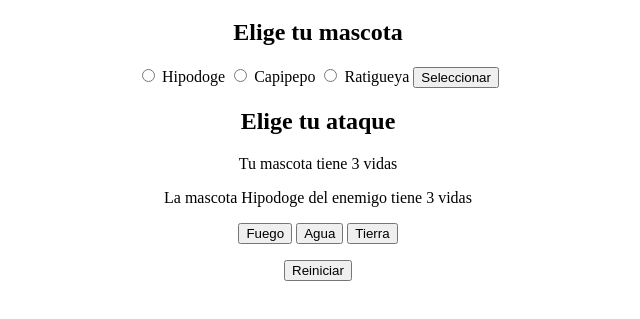
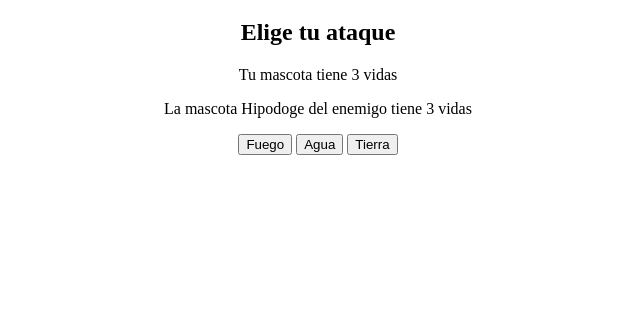
Before and after one commit to jpalma76/avance-mokepon, a plain HTML site: page index.html in a window 1280 px wide. Both pictures are taken after a click on the button "Seleccionar". Shown: the part 61-380 px from the top of the page, without its empty margins (322-962 px from the left). Drawn offline with Linux system fonts and the light colour scheme.

Commit message:
esconder y mostrar etapas del juego con la propiedad display

```diff
--- a/index.html
+++ b/index.html
@@ -31,11 +31,9 @@
     </section>
 
     <section id="seleccionar-ataque">
-
         <h2>Elige tu ataque</h2>
         <p>Tu mascota <span id="mascota-jugador"></span> tiene <span id="vidas-jugador">3</span> vidas</p>
         <p>La mascota <span id="mascota-enemigo"></span> del enemigo tiene <span id="vidas-enemigo">3</span> vidas</p>
-
         <p>
             <button id="boton-fuego">Fuego</button>
             <button id="boton-agua">Agua</button>
@@ -47,7 +45,7 @@
 
     </section>
 
-    <section id="">
+    <section id="reiniciar">
         <button id="boton-reiniciar">Reiniciar</button>
     </section>
 </body>
--- a/js/mokepon.js
+++ b/js/mokepon.js
@@ -4,6 +4,12 @@ let vidasJugador = 3
 let vidasEnemigo = 3
 
 function iniciarJuego() {
+    let sectionSeleccionarAtaque = document.getElementById("seleccionar-ataque")
+    sectionSeleccionarAtaque.style.display = 'none'
+
+    let sectionReiniciar = document.getElementById('reiniciar')
+    sectionReiniciar.style.display = 'none'
+
     let botonMascotaJugador = document.getElementById('boton-mascota')
     botonMascotaJugador.addEventListener("click", seleccionarMascotaJugador)
 
@@ -20,13 +26,18 @@ function iniciarJuego() {
 }
 
 function seleccionarMascotaJugador() {
+    let sectionSeleccionarMascota = document.getElementById("seleccionar-mascota")
+    sectionSeleccionarMascota.style.display = 'none'
+
+    let sectionSeleccionarAtaque = document.getElementById("seleccionar-ataque")
+    sectionSeleccionarAtaque.style.display = 'block'
+
 
     let spanMascotaJugador = document.getElementById('mascota-jugador')
 
     let inputHipodoge = document.getElementById('hipodoge')
     let inputCapipepo = document.getElementById('capipepo')
     let inputRatigueya = document.getElementById('ratigueya')
-
 
     if (inputHipodoge.checked) {
         spanMascotaJugador.innerHTML = 'Hipodoge'
@@ -109,6 +120,7 @@ function revisarVidas() {
     } else if(vidasJugador == 0) {
         crearMensajeFinal('Lastima, haz perdido 💀💀💀')
     }
+
 }
 
 function crearMensaje(resultado) {
@@ -133,6 +145,9 @@ function crearMensajeFinal(resultadoFinal) {
     botonFuego.disabled = true
     botonAgua.disabled = true
     botonTierra.disabled = true
+
+    let sectionReiniciar = document.getElementById('reiniciar')
+    sectionReiniciar.style.display = 'block'
 }
 
 function reiniciarJuego() {
```
